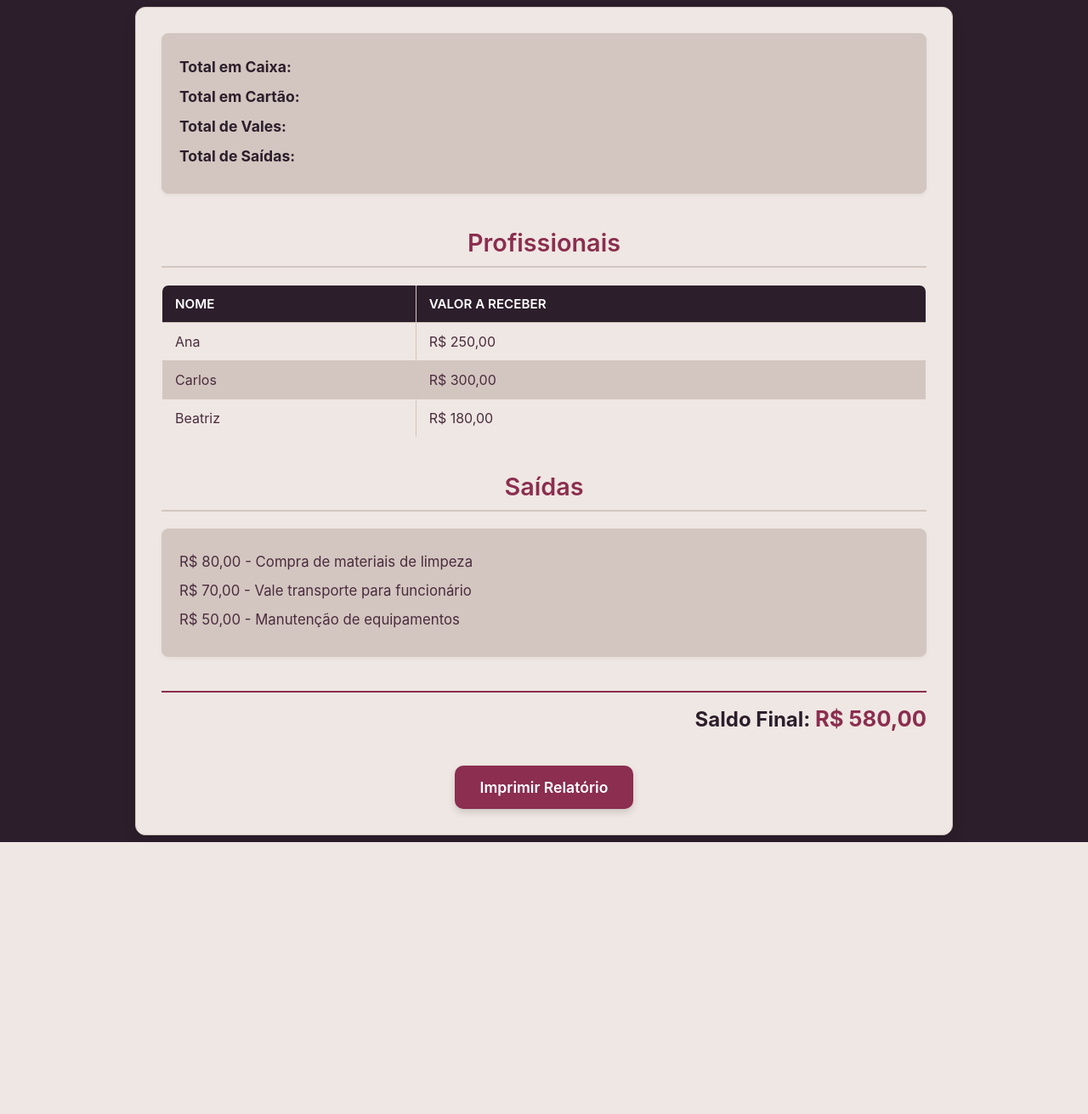
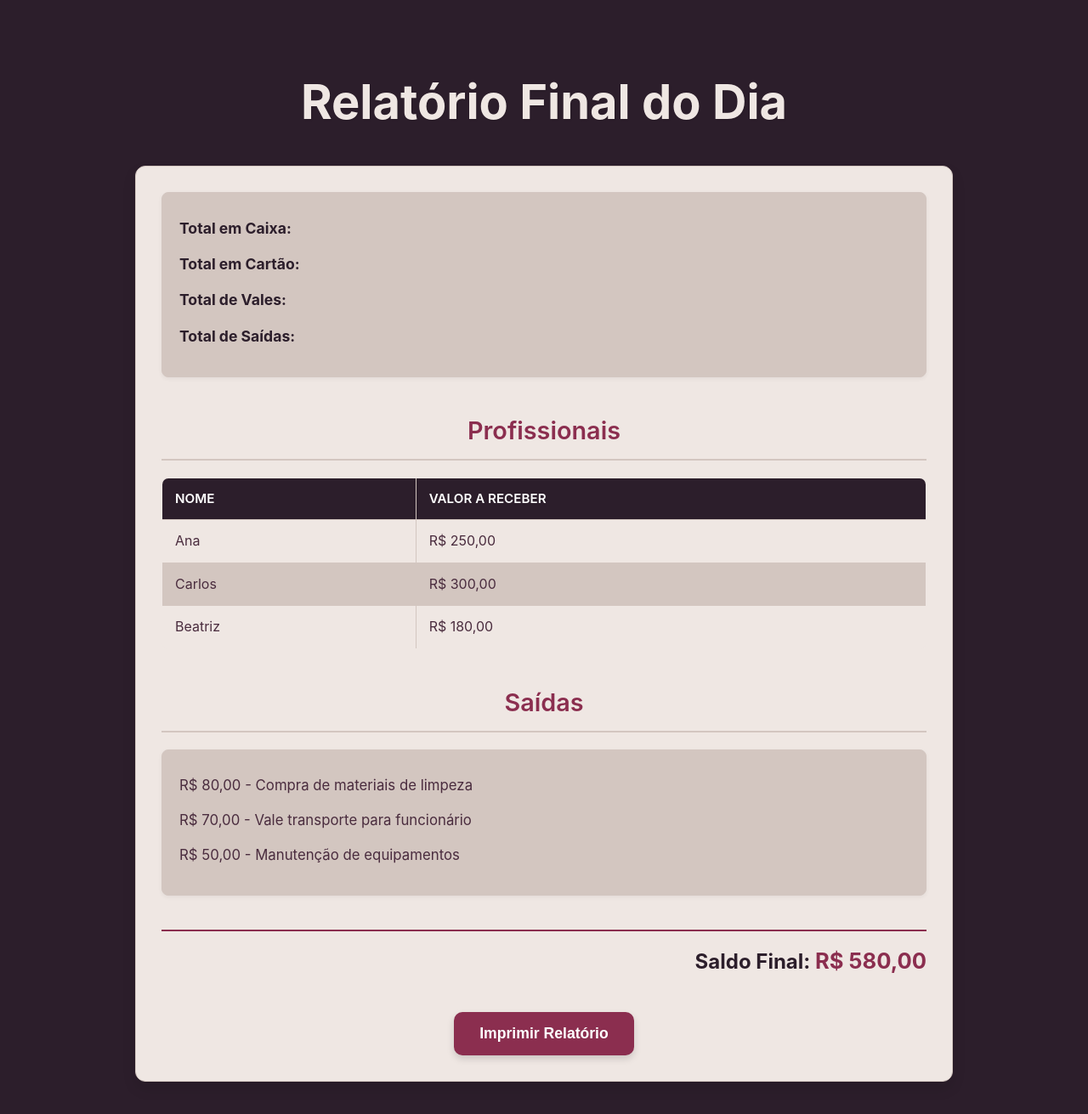
Before and after one commit to Ricardo-FPSilva/ProjetoCabeloCom, a PHP site: page /container/relatorio in a window 1280 px wide. Shown: the whole page at 85% size. Before the commit the page ends 991 px from the top, so only its background shows below. Run offline with PHP 8.4, Linux system fonts and the light colour scheme.

Commit message:
Revert "Troca de extensão php para html"
This reverts commit 49146c24ebfb65ea7a15de22966165dd689b428c.

```diff
--- a/container/relatorio/index.html
+++ b/container/relatorio/index.php
@@ -9,6 +9,9 @@
 
 </head>
 <body>
+
+    <h1 class="titulo-principal">Relatório Final do Dia</h1>
+
     <div class="relatorio">
         <div class="resumo">
             <p><strong>Total em Caixa:</strong> <span id="valorCaixa" class="valor-caixa"></span></p>
--- a/container/relatorio/style.css
+++ b/container/relatorio/style.css
@@ -18,31 +18,22 @@
             --cor-borda-elemento-app: var(--cor-3);
             --cor-texto-escuro-app: var(--cor-2);
             --cor-texto-claro-app: var(--cor-texto-claro);
-
-    /* Variáveis específicas para botões que usam --cor-botao e --cor-botao-hover */
-    --cor-botao: var(--cor-destaque-app); /* Cor principal do botão */
-    --cor-botao-hover: var(--cor-2); /* Cor do botão ao passar o mouse */
         }
-
-/* Importar fontes do Google Fonts - Adicionado para garantir que 'Inter' esteja disponível */
-@import url('https://fonts.googleapis.com/css2?family=Inter:wght@100..900&display=swap');
-
         button {
             padding: 15px 30px;
             font-size: 1.1rem;
             background-color: var(--cor-botao);
-    color: var(--cor-texto-claro-app); /* Usando a variável com sufixo -app */
+            color: var(--cor-texto-claro);
             border: none;
             border-radius: 10px;
             cursor: pointer;
             transition: background-color 0.3s ease, transform 0.2s ease;
             box-shadow: 0 4px 8px rgba(0,0,0,0.15);
             font-weight: 600;
-    font-family: 'Inter', sans-serif; /* Garantindo a fonte Inter para botões */
         }
 
         button:hover {
-    background-color: var(--cor-botao-hover);
+            background-color: var(--cor-botao-hover); /* Marrom Escuro Avermelhado para o hover */
             transform: translateY(-2px);
         }
 
@@ -50,7 +41,18 @@ body {
             font-family: 'Inter', sans-serif;
             background-color: var(--cor-fundo-geral-app); /* Fundo escuro do sistema */
             color: var(--cor-texto-claro-app); /* Texto claro no fundo escuro */
+            padding: 30px;
+            line-height: 1.6;
+        }
 
+        .titulo-principal {
+            font-family: 'Inter', sans-serif;
+            font-size: 3.5rem;
+            font-weight: 700; /* Ajustado para um peso mais forte com Playfair Display */
+            text-align: center;
+            color: var(--cor-primaria-clara-app); /* Cor da fonte do título principal alterada para branco */
+            margin-bottom: 30px;
+            text-shadow: 1px 1px 2px rgba(0,0,0,0.1);
         }
 
         h2 {
--- a/container/totais/style.css
+++ b/container/totais/style.css
@@ -26,6 +26,7 @@
 /* Estilos Globais Padronizados */
 body {
   font-family: "Inter", sans-serif;
+  padding: 1.5rem;
   background-color: var(--cor-fundo-geral); /* Fundo geral escuro */
   color: var(--cor-texto-claro); /* Texto principal claro */
 }
```
Also changed, not shown: other parts of container/relatorio/style.css (+11 -22 lines), container/atendimento/index.php (renamed from container/atendimento/index.html), container/profissionais/index.php (renamed from container/profissionais/index.html), container/saidas/index.php (renamed from container/saidas/index.html), container/totais/index.php (renamed from container/totais/index.html). Lines whose indentation alone changed are shown as unchanged.
